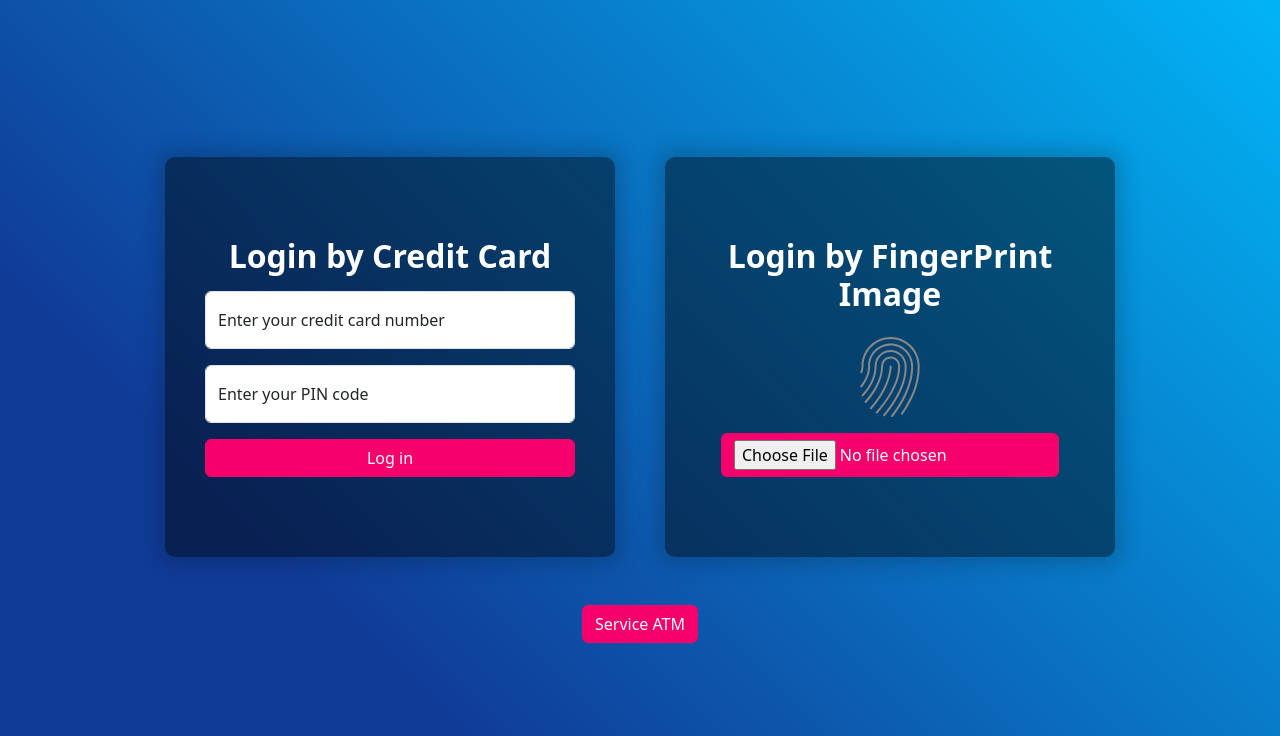
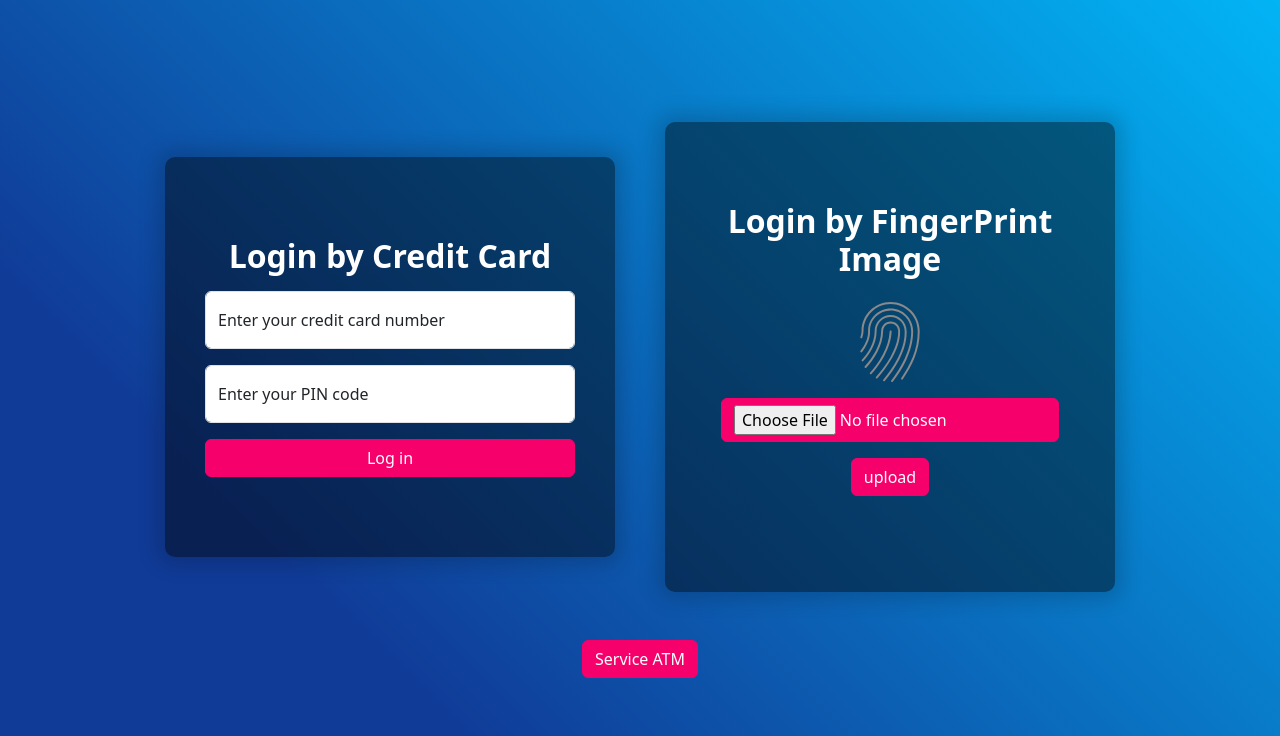
Before and after one commit to oyounis19/ATM, a PHP site: page / in a window 1280 px wide. Shown: the top 736 px of the page. Run offline with PHP 8.4, Linux system fonts and the light colour scheme; data that the repository does not hold is empty.

Commit message:
a7a true

```diff
--- a/Models/customer.php
+++ b/Models/customer.php
@@ -198,9 +198,9 @@ class Customer extends user
                 $_SESSION['Area'] = $result[0]['Area'];
                 $this->Area = $result[0]['Area'];
                 $_SESSION['City'] = $result[0]['City'];
-                $this->City == $result[0]['City'];
+                $this->City = $result[0]['City'];
                 $_SESSION['Email'] = $result[0]['Email'];
-                $this->Email == $result[0]['Email'];
+                $this->Email = $result[0]['Email'];
                 return true;
             }
         } else {
--- a/View/index.php
+++ b/View/index.php
@@ -143,8 +143,11 @@
                         </g>
                     </svg>
                 </div>
-                <form action="">
-                    <input type="file" class="btn btn-primary" accept="image/*">
+                <form action="#" method="post" enctype="multipart/form-data">
+                    <input type="file" class="btn btn-primary mb-3" name="image">
+                    <!-- <button name="upload" class="btn btn-primary">upload</button> -->
+                    <input type="submit" name="upload" class="btn btn-primary" value="upload">
+                    <?php echo "<pre>$customererrmsgfingerprint</pre>" ?>
                 </form>
             </div>
         </div>
```
